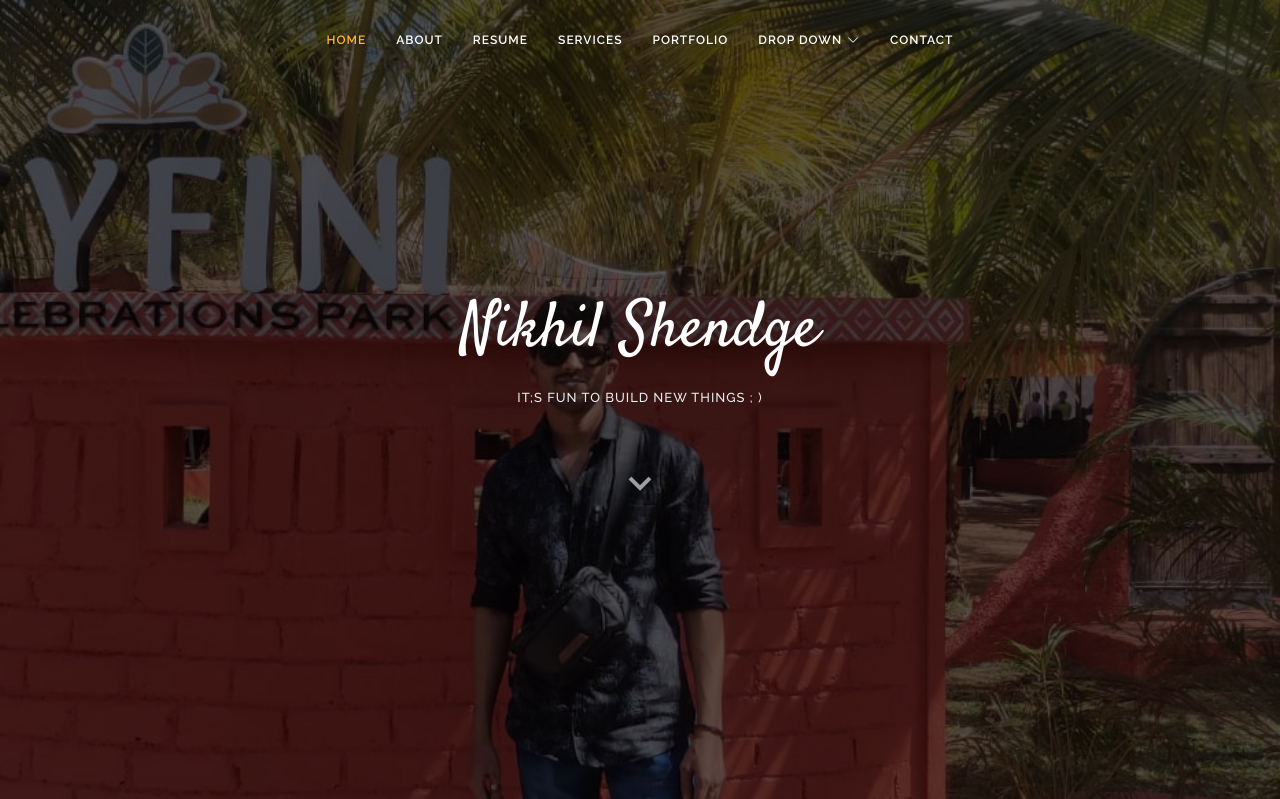
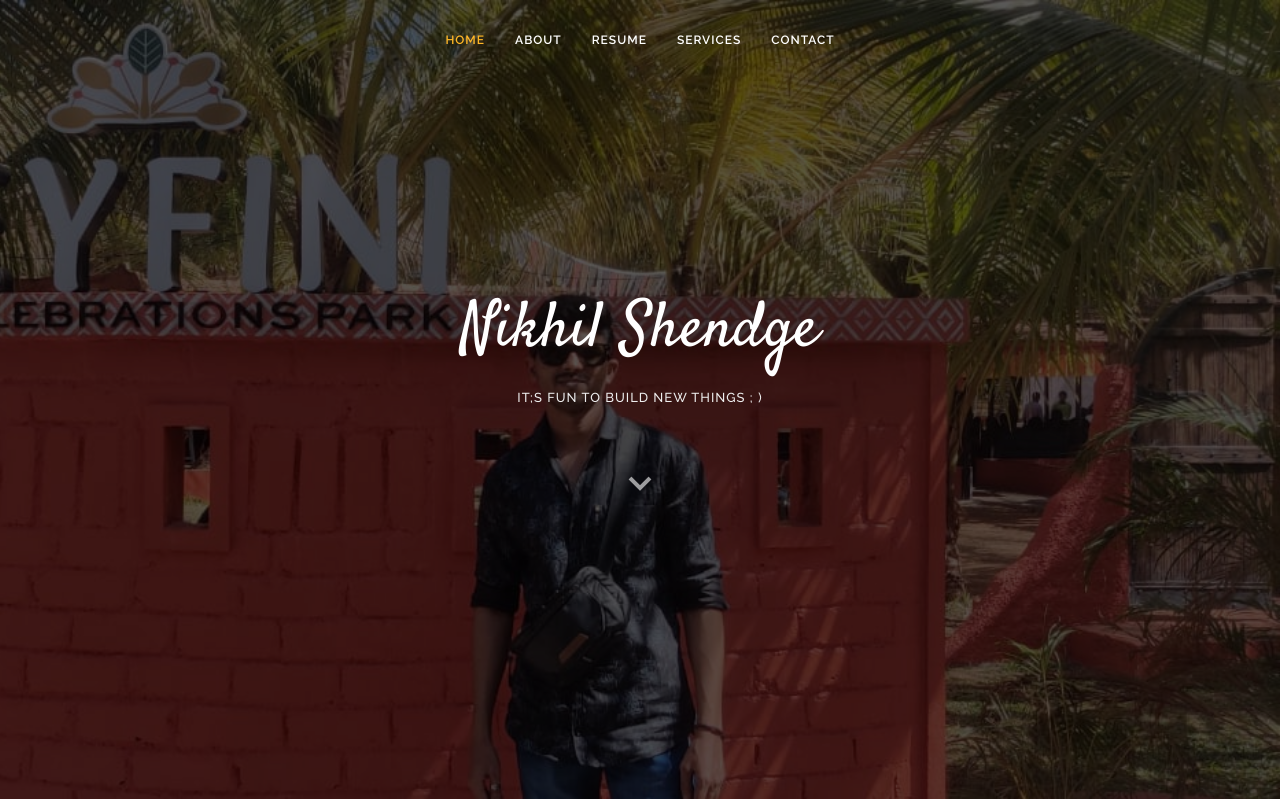
Before and after one commit to its-kind-of/nikhil-portfolio, a Flask app: page / in a window 1280 px wide. Shown: the top 799 px of the page. Run offline with Flask 3, Linux system fonts and the light colour scheme; some libraries are stand-ins or nearby versions.

Commit message:
changes in the html file

```diff
--- a/templates/index.html
+++ b/templates/index.html
@@ -46,24 +46,6 @@
         <li><a class="nav-link scrollto" href="#about">About</a></li>
         <li><a class="nav-link scrollto" href="#resume">Resume</a></li>
         <li><a class="nav-link scrollto" href="#services">Services</a></li>
-        <li><a class="nav-link scrollto " href="#portfolio">Portfolio</a></li>
-        <li class="dropdown"><a href="#"><span>Drop Down</span> <i class="bi bi-chevron-down"></i></a>
-          <ul>
-            <li><a href="#">Drop Down 1</a></li>
-            <li class="dropdown"><a href="#"><span>Deep Drop Down</span> <i class="bi bi-chevron-right"></i></a>
-              <ul>
-                <li><a href="#">Deep Drop Down 1</a></li>
-                <li><a href="#">Deep Drop Down 2</a></li>
-                <li><a href="#">Deep Drop Down 3</a></li>
-                <li><a href="#">Deep Drop Down 4</a></li>
-                <li><a href="#">Deep Drop Down 5</a></li>
-              </ul>
-            </li>
-            <li><a href="#">Drop Down 2</a></li>
-            <li><a href="#">Drop Down 3</a></li>
-            <li><a href="#">Drop Down 4</a></li>
-          </ul>
-        </li>
         <li><a class="nav-link scrollto" href="#contact">Contact</a></li>
       </ul>
       <i class="bi bi-list mobile-nav-toggle"></i>
```
